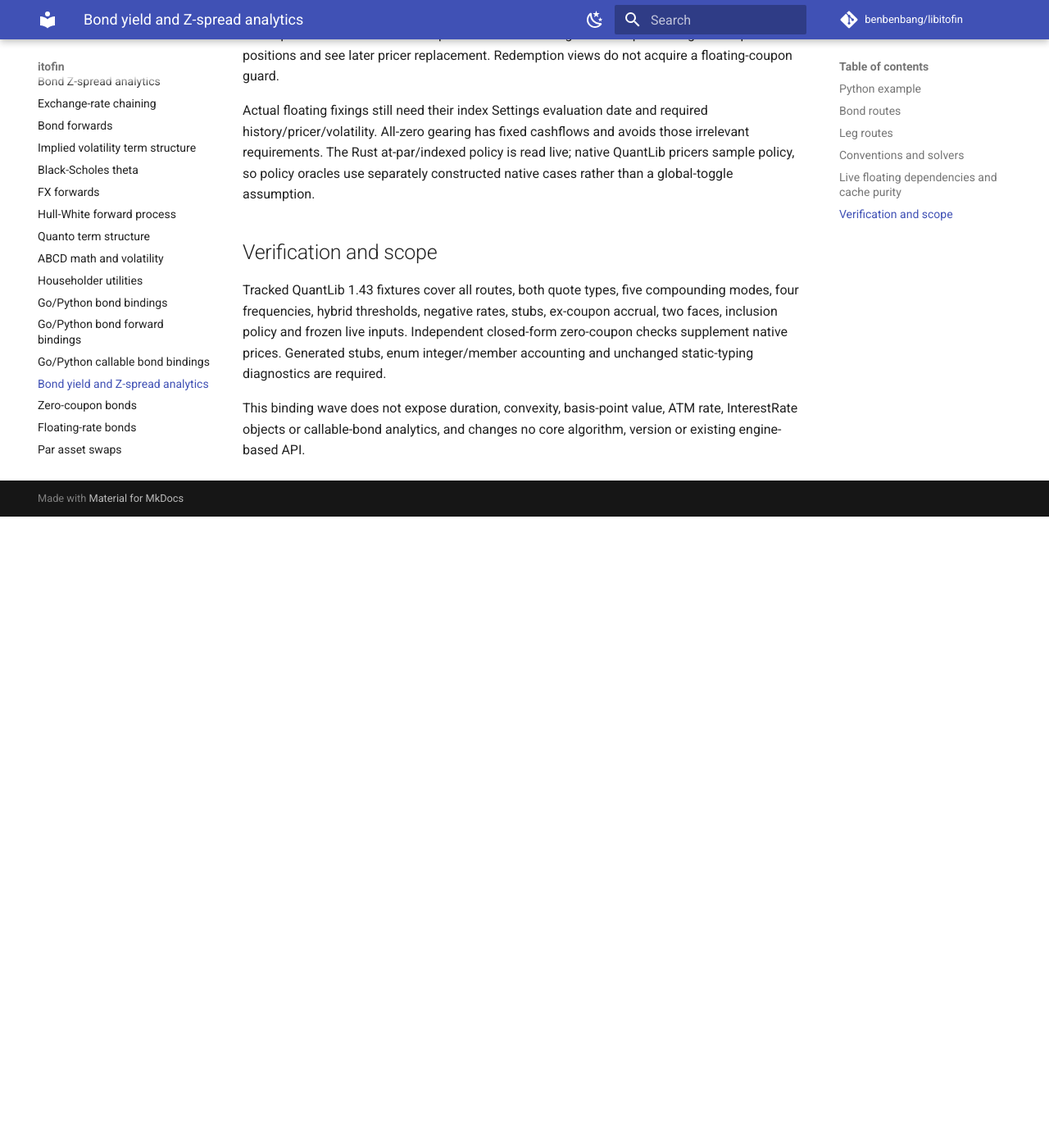
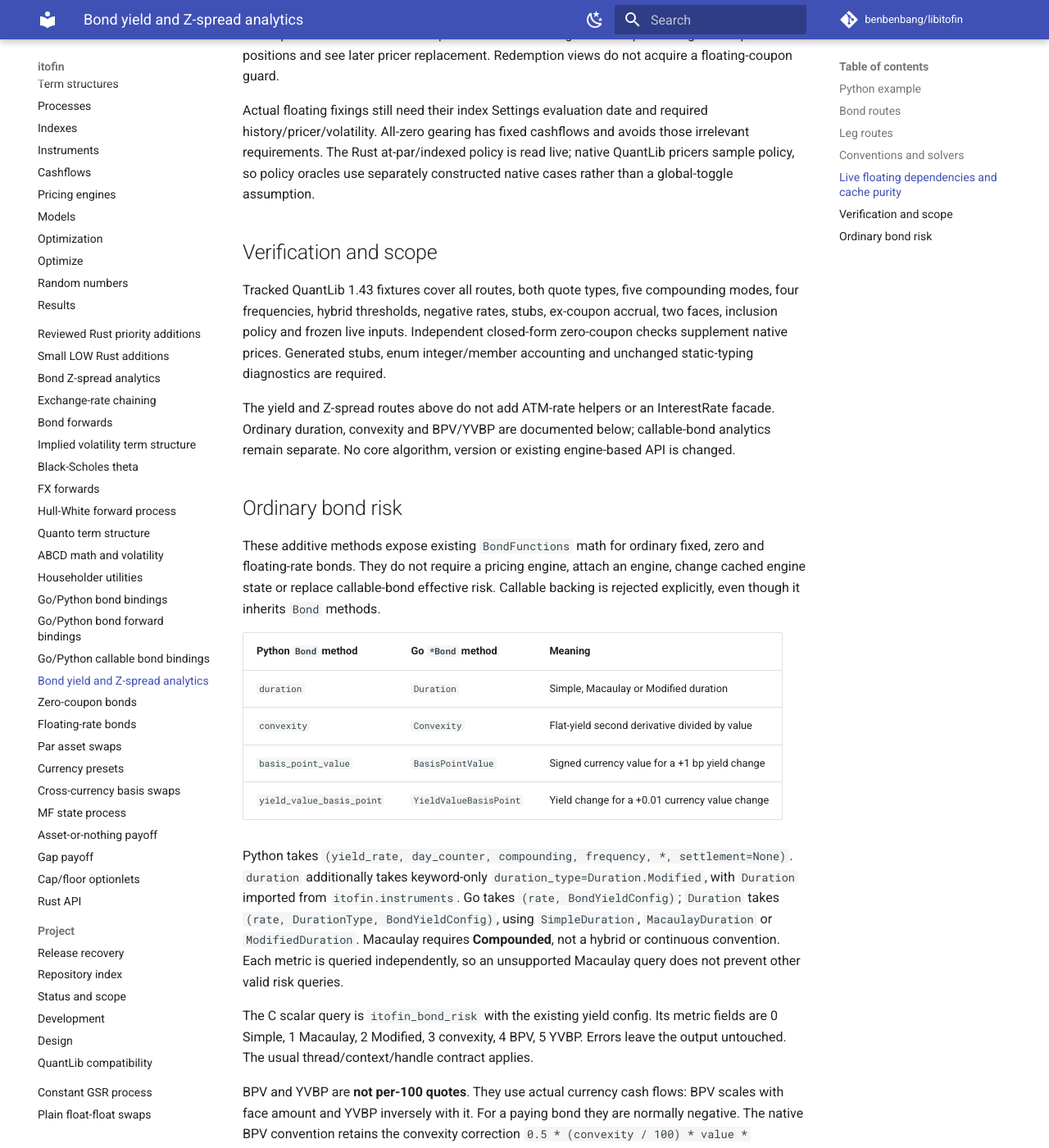
Before and after one commit to benbenbang/libitofin, an MkDocs documentation site: the page built from docs/docs/bond-analytics.md, in a window 1280 px wide and 1400 px high, scrolled down 3548 px. Shown: the whole window at 82% size. Built offline with MkDocs 1.6.1 and Material for MkDocs 9.7.7, drawn with Linux system fonts in a browser that asks for light colours; comment, search, counter and statistics services are not loaded; before the commit the page ends 4178 px from its top, so only the background shows below that; some of the changed text lies outside the part shown.

Commit message:
test(ffi): gate bond risk clients with strict smoke checks
Document ordinary bond duration, convexity, BPV, and YVBP units and settlement
scope, and correct the stale API absence claim without changing core math.

````diff
--- a/docs/docs/bond-analytics.md
+++ b/docs/docs/bond-analytics.md
@@ -59,7 +59,7 @@ Session. Python returns `float` or raises the existing typed binding errors.
 | `dirty_price_at_z_spread` | `DirtyPriceAtZSpread` | Curve, spread, compounding, frequency |
 | `z_spread` | `ZSpread` | Quote, curve, compounding, frequency |
 
-- All Bond outputs/quote targets are **per 100 of current settlement notional**.
+- The price outputs/quote targets in the table above are **per 100 of current settlement notional**.
   Clean quotes exclude accrued interest; dirty quotes include it. Inversions
   accept `price_type=BondPriceType.Clean` by default, or explicit `Dirty`.
 - Python `settlement=None` resolves through the existing checked settlement
@@ -152,6 +152,66 @@ ex-coupon accrual, two faces, inclusion policy and frozen live inputs. Independe
 closed-form zero-coupon checks supplement native prices. Generated stubs, enum
 integer/member accounting and unchanged static-typing diagnostics are required.
 
-This binding wave does not expose duration, convexity, basis-point value, ATM
-rate, InterestRate objects or callable-bond analytics, and changes no core
-algorithm, version or existing engine-based API.
+The yield and Z-spread routes above do not add ATM-rate helpers or an
+InterestRate facade. Ordinary duration, convexity and BPV/YVBP are documented
+below; callable-bond analytics remain separate. No core algorithm, version or
+existing engine-based API is changed.
+
+
+## Ordinary bond risk
+
+These additive methods expose existing `BondFunctions` math for ordinary fixed,
+zero and floating-rate bonds. They do not require a pricing engine, attach an
+engine, change cached engine state or replace callable-bond effective risk.
+Callable backing is rejected explicitly, even though it inherits `Bond` methods.
+
+| Python `Bond` method | Go `*Bond` method | Meaning |
+| --- | --- | --- |
+| `duration` | `Duration` | Simple, Macaulay or Modified duration |
+| `convexity` | `Convexity` | Flat-yield second derivative divided by value |
+| `basis_point_value` | `BasisPointValue` | Signed currency value for a +1 bp yield change |
+| `yield_value_basis_point` | `YieldValueBasisPoint` | Yield change for a +0.01 currency value change |
+
+Python takes `(yield_rate, day_counter, compounding, frequency, *, settlement=None)`.
+`duration` additionally takes keyword-only `duration_type=Duration.Modified`, with
+`Duration` imported from `itofin.instruments`. Go takes `(rate, BondYieldConfig)`;
+`Duration` takes `(rate, DurationType, BondYieldConfig)`, using `SimpleDuration`,
+`MacaulayDuration` or `ModifiedDuration`. Macaulay requires **Compounded**, not a
+hybrid or continuous convention. Each metric is queried independently, so an
+unsupported Macaulay query does not prevent other valid risk queries.
+
+The C scalar query is `itofin_bond_risk` with the existing yield config. Its
+metric fields are 0 Simple, 1 Macaulay, 2 Modified, 3 convexity, 4 BPV, 5 YVBP.
+Errors leave the output untouched. The usual thread/context/handle contract applies.
+
+BPV and YVBP are **not per-100 quotes**. They use actual currency cash flows:
+BPV scales with face amount and YVBP inversely with it. For a paying bond they
+are normally negative. The native BPV convention retains the convexity correction
+`0.5 * (convexity / 100) * value * 0.0001**2`; no rescaling or new math is added.
+Duration and convexity are independent of face scaling.
+
+Explicit settlement is passed unchanged; omission retains existing checked lag
+and issue-date-floor behavior. Settlement-date and ex-coupon flows are excluded
+according to native analytical conventions. Nontradable bonds fail. Floating
+queries retain current fixing, forecast and coupon-pricer guards, even while an
+engine cache is frozen. Live retained market inputs are read for analytical risk;
+`freeze()` does not turn risk into a historical snapshot.
+
+```python
+from itofin.instruments import Duration
+
+modified = bond.duration(
+    0.04, DayCounter.actual365_fixed(), Compounding.Compounded,
+    Frequency.Semiannual, duration_type=Duration.Modified, settlement=settlement,
+)
+bpv = bond.basis_point_value(
+    0.04, DayCounter.actual365_fixed(), Compounding.Compounded,
+    Frequency.Semiannual, settlement=settlement,
+)
+```
+
+The shared 55-case test fixture was freshly generated from a QuantLib 1.43 wheel
+on the existing analytics construction inputs. Source review uses QuantLib
+`9863b578af0caa4cecabf697196533e84a8308b6` (1.43-dev), not a claim that this source
+pin produced the wheel. Matching distribution notices retain upstream attribution.
+Remaining BPS and ATM helpers are separate scope.
````
Also changed, not shown: 2 other files.
